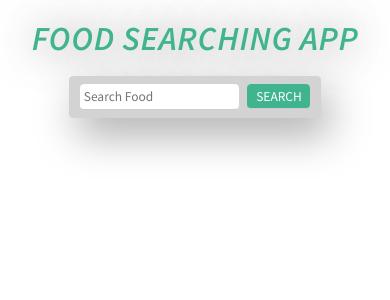
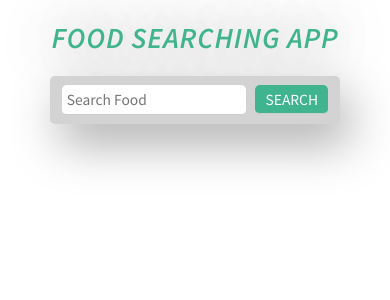
Before and after one commit to sm-multimedia/food-recipes, a React (Create React App) app in the folder food-app/: page / in a window 390 px wide. Shown: the top 300 px of the page. Built offline with nearby package versions, Linux system fonts and the light colour scheme.

Commit message:
Update App.css

```diff
--- a/food-app/src/App.css
+++ b/food-app/src/App.css
@@ -252,11 +252,11 @@ h1 {
 
 
   html {
-    font-size: 52.5%;
+    font-size: 60.5%;
   }
 
   h1 {
-    font-size: 4rem;
+    font-size: 3rem;
     letter-spacing: 0.1rem;
     font-style: italic;
     color: #40b48e;
```
